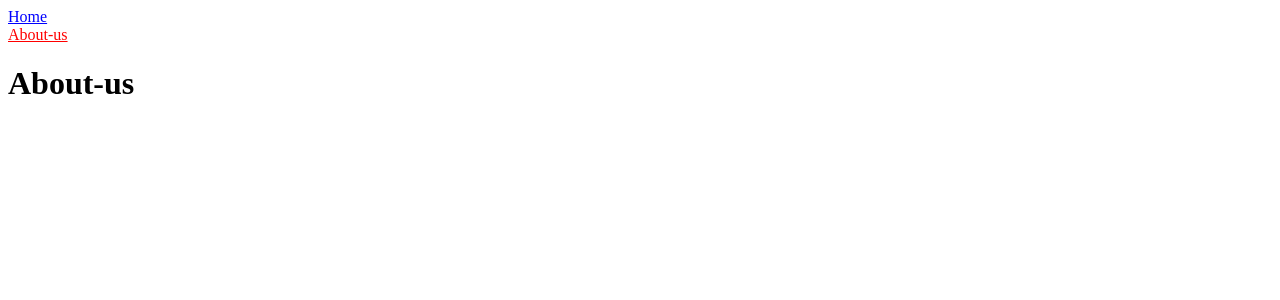
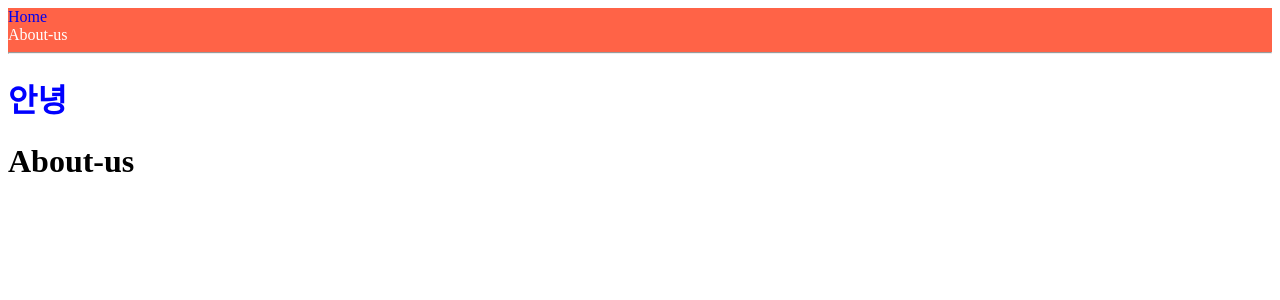
Before and after one commit to tjdrkr2580/nextjs-movie-web, a Next.js app: page /about-us in a window 1280 px wide. Shown: the top 300 px of the page. Built offline with nearby package versions, Linux system fonts and the light colour scheme.

Commit message:
#1.5 Style JSX

```diff
--- a/components/Navbar.js
+++ b/components/Navbar.js
@@ -4,13 +4,33 @@ import { useRouter } from 'next/router'
 export default function Navbar() {
     const router = useRouter();
     return (
+        <>
         <nav>
             <Link href="/">
-                <a style={{color: router.pathname === "/" ? "red" : "blue"}}>Home</a>
+                <a className={`${router.pathname === "/" ? "active" : ""}`}>Home</a>
             </Link><br/>
             <Link href="/about-us">
-                <a style={{color: router.pathname === "/about-us" ? "red" : "blue"}}>About-us</a>
+                <a className={`${router.pathname === "/about-us" ? "active" : ""}`}>About-us</a>
             </Link><br/>
+            <hr/>
+            <style jsx>{`
+                nav {
+                    background-color: tomato;
+                }
+                a {
+                    text-decoration: none;
+                }
+                h1 {
+                    color: blue;
+                }
+                .active {
+                    color: white;
+                }
+            `}</style>
         </nav>
+        <div>
+            <h1>안녕</h1>
+        </div>
+        </>
     )
 }
--- /dev/null
+++ b/components/Navbar.module.css
@@ -0,0 +1,8 @@
+.nav {
+    display: flex;
+    flex-direction: column;
+}
+
+.active {
+    color: tomato;
+}
```
